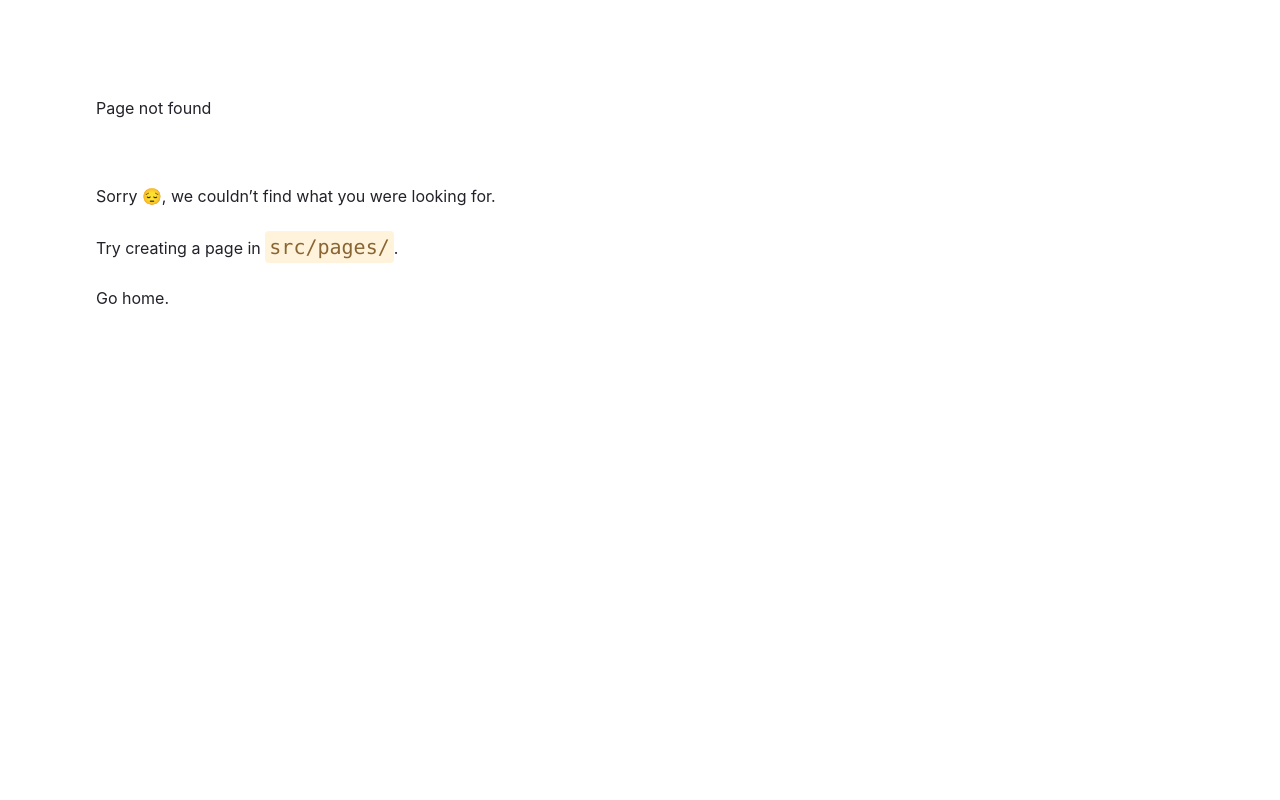
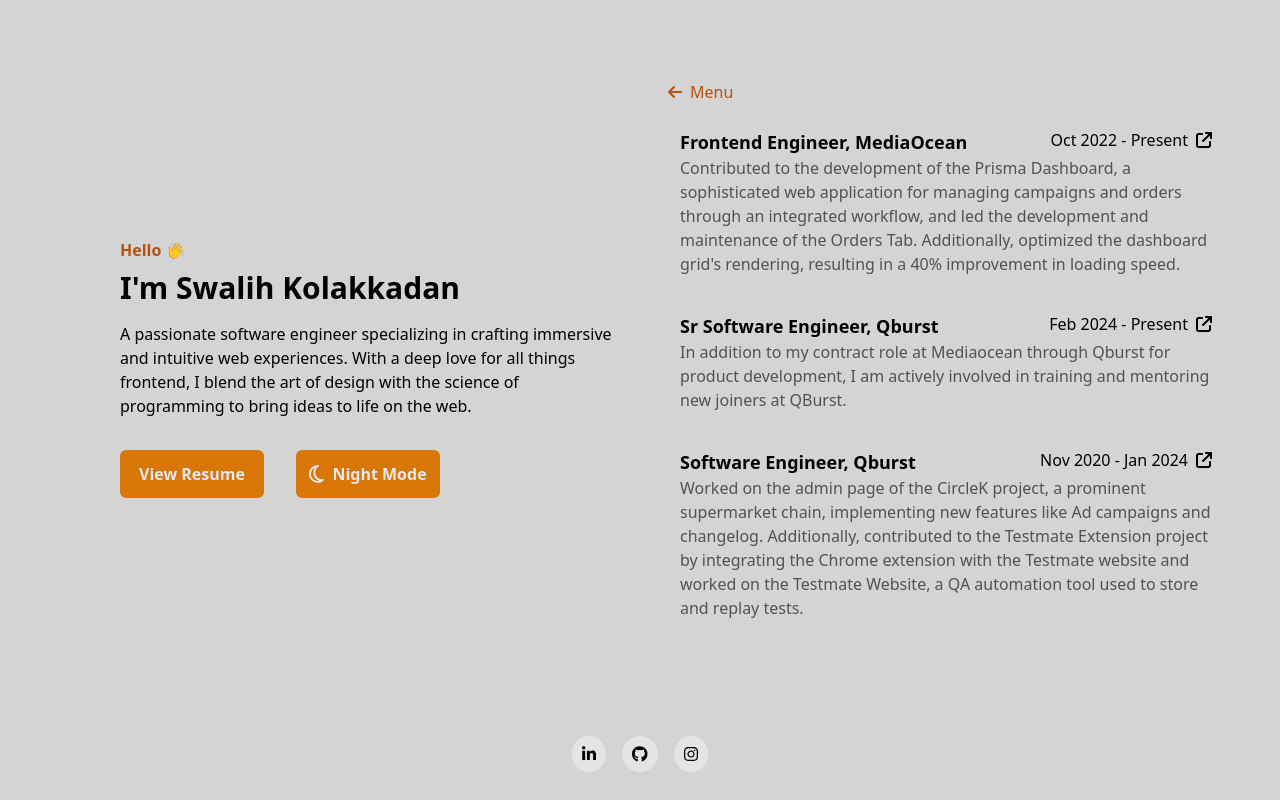
Before and after one commit to swalihkolakkadan/swalih-kolakkadan, a Gatsby site: page /experience in a window 1280 px wide. Before the commit this address had no page. Built offline with nearby package versions, Linux system fonts and the light colour scheme; Gatsby itself is replaced by a stand-in of ours.

Commit message:
experience page added

```diff
--- a/src/components/Layout.tsx
+++ b/src/components/Layout.tsx
@@ -4,7 +4,7 @@
 
 const Layout = ({ children }: any) => {
   return (
-    <div className="bg-zinc-300 dark:bg-zinc-800 text-fcolor-light dark:text-gray-200 flex flex-col min-h-screen transition duration-700">
+    <div className="bg-neutral-300 dark:bg-neutral-800 text-fcolor-light dark:text-gray-200 flex flex-col min-h-screen transition duration-700">
       <main className="grid grid-cols-1 md:grid-cols-2 gap-2 flex-grow">
         <Home />
         {children}
--- /dev/null
+++ b/src/pages/experience.tsx
@@ -0,0 +1,112 @@
+import React from "react";
+import Layout from "../components/Layout";
+import { Link } from "gatsby";
+import { FontAwesomeIcon } from "@fortawesome/react-fontawesome";
+import {
+  faArrowLeft,
+  faArrowUpRightFromSquare,
+} from "@fortawesome/free-solid-svg-icons";
+
+interface Experience {
+  id: number;
+  companyName: string;
+  href: string;
+  jobType: string;
+  description: string;
+  roleName: string;
+  startDate: Date;
+  endDate?: Date | null;
+}
+
+const Experience = () => {
+  const experiences: Experience[] = [
+    {
+      id: 1,
+      companyName: "MediaOcean",
+      href: "https://www.mediaocean.com/",
+      jobType: "Contractor",
+      description:
+        " Contributed to the development of the Prisma Dashboard, a sophisticated web application for managing campaigns and orders through an integrated workflow, and led the development and maintenance of the Orders Tab. Additionally, optimized the dashboard grid's rendering, resulting in a 40% improvement in loading speed.",
+      roleName: "Frontend Engineer",
+      startDate: new Date(2022, 9),
+      endDate: null,
+    },
+    {
+      id: 2,
+      companyName: "Qburst",
+      href: "https://www.qburst.com/en-in/",
+      jobType: "Full time",
+      roleName: "Sr Software Engineer",
+      startDate: new Date(2024, 1),
+      description:
+        "In addition to my contract role at Mediaocean through Qburst for product development, I am actively involved in training and mentoring new joiners at QBurst.",
+      endDate: null,
+    },
+    {
+      id: 3,
+      companyName: "Qburst",
+      href: "https://www.qburst.com/en-in/",
+      jobType: "Full time",
+      roleName: "Software Engineer",
+      startDate: new Date(2020, 10),
+      endDate: new Date(2023, 12),
+      description:
+        "Worked on the admin page of the CircleK project, a prominent supermarket chain, implementing new features like Ad campaigns and changelog. Additionally, contributed to the Testmate Extension project by integrating the Chrome extension with the Testmate website and worked on the Testmate Website, a QA automation tool used to store and replay tests.",
+    },
+  ];
+
+  const getDateValue = (experience: Experience) => {
+    const { startDate, endDate } = experience;
+    const isPresent = !endDate;
+    const starDateString = startDate.toLocaleDateString("en-US", {
+      month: "short",
+      year: "numeric",
+    });
+    const endDateString =
+      !isPresent &&
+      endDate.toLocaleDateString("en-US", {
+        month: "short",
+        year: "numeric",
+      });
+    return `${starDateString} - ${isPresent ? "Present" : endDateString}`;
+  };
+
+  return (
+    <Layout>
+      <div className="px-4 col-span-1 flex items-center">
+        <div className="px-2 flex-grow md:pr-10">
+          <Link className="text-amber-700 dark:text-amber-200" to="/">
+            <FontAwesomeIcon icon={faArrowLeft} className="mr-2" />
+            Menu
+          </Link>
+          {experiences.map((experience) => (
+            <Link
+              to={experience.href}
+              key={experience.id}
+              target="_blank"
+              className=" block group p-3 mt-2 hover:bg-zinc-200/50 dark:hover:bg-zinc-900/50 hover:cursor-pointer rounded-md"
+            >
+              <div className="flex items-center justify-between">
+                <div className="mt-1 font-semibold text-lg group-hover:text-amber-600 dark:group-hover:text-amber-200">
+                  {`${experience.roleName}, ${experience.companyName}`}
+                </div>
+                <div>
+                  {getDateValue(experience)}
+                  <FontAwesomeIcon
+                    icon={faArrowUpRightFromSquare}
+                    className="pl-2 transition-transform transform group-hover:scale-125 transition duration-300 group-hover:text-amber-600 dark:group-hover:text-amber-200"
+                  />
+                </div>
+              </div>
+              <div className="text-neutral-600 group-hover:text-neutral-900  dark:text-neutral-400 dark:group-hover:text-neutral-200">
+                {experience.description}
+              </div>
+            </Link>
+          ))}
+        </div>
+      </div>
+    </Layout>
+  );
+};
+
+export default Experience;
```
